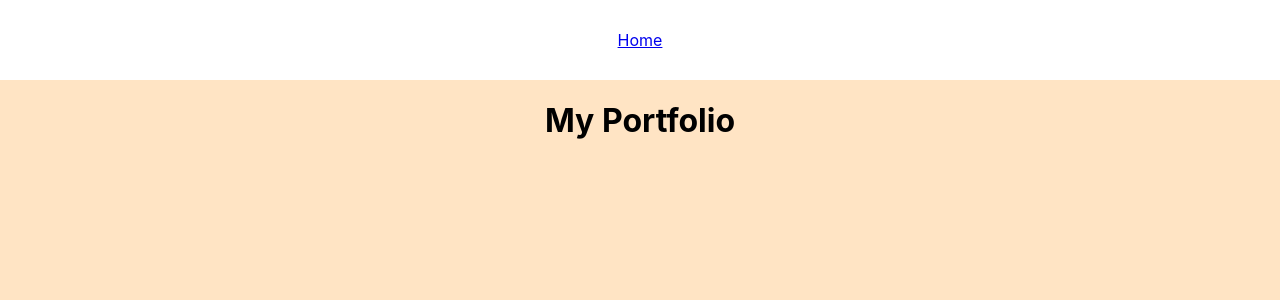
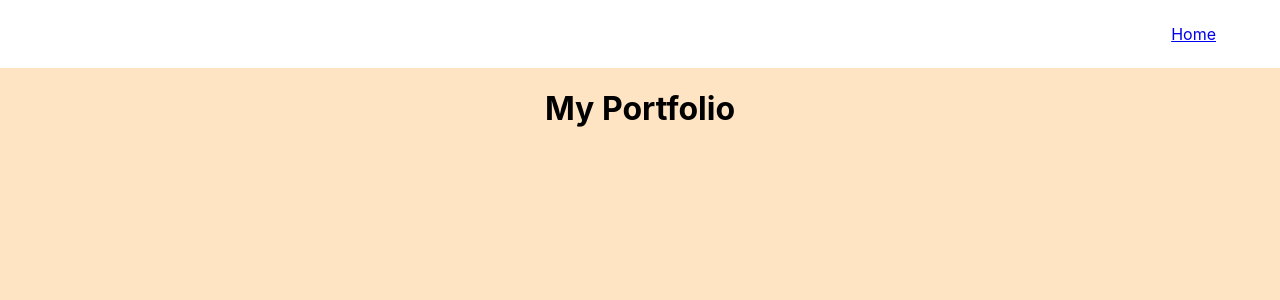
Before and after one commit to uriapete/portfolio-site, a React (Create React App) app: page / in a window 1280 px wide. Shown: the top 300 px of the page. Built offline with nearby package versions, Linux system fonts and the light colour scheme.

Commit message:
additional styling for top bar, setting aside nav links to right

```diff
--- a/src/components/styles/TopBar.scss
+++ b/src/components/styles/TopBar.scss
@@ -1,7 +1,18 @@
 .comp-top-bar{
     background-color: white;
-    height: 10vh;
+    // height: 10vh;
     display: flex;
     flex-direction: column;
     justify-content: center;
+    padding: 3vh 5vw;
 }
+
+.top-bar{
+    display: flex;
+    flex-direction: row;
+    justify-content: flex-end;
+}
+
+.top-bar-nav{
+    justify-self: flex-end;
+}
```
